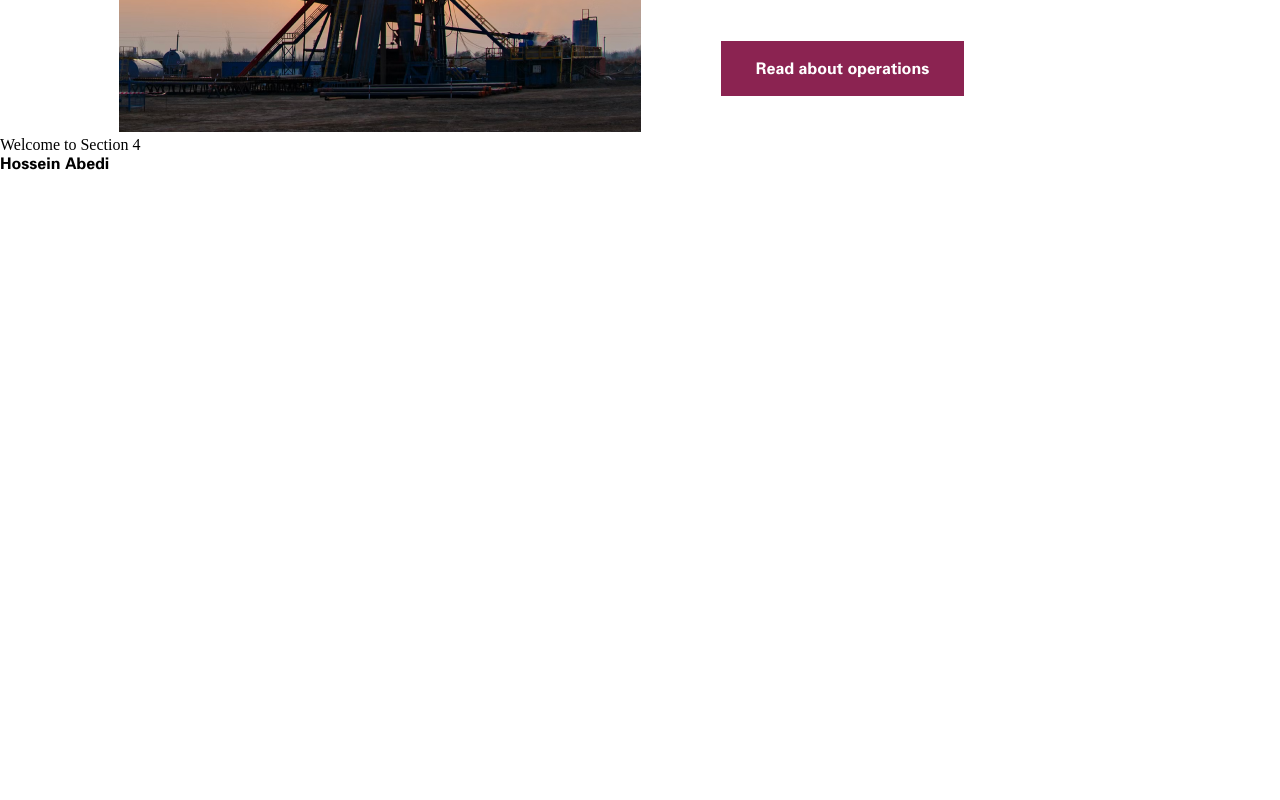
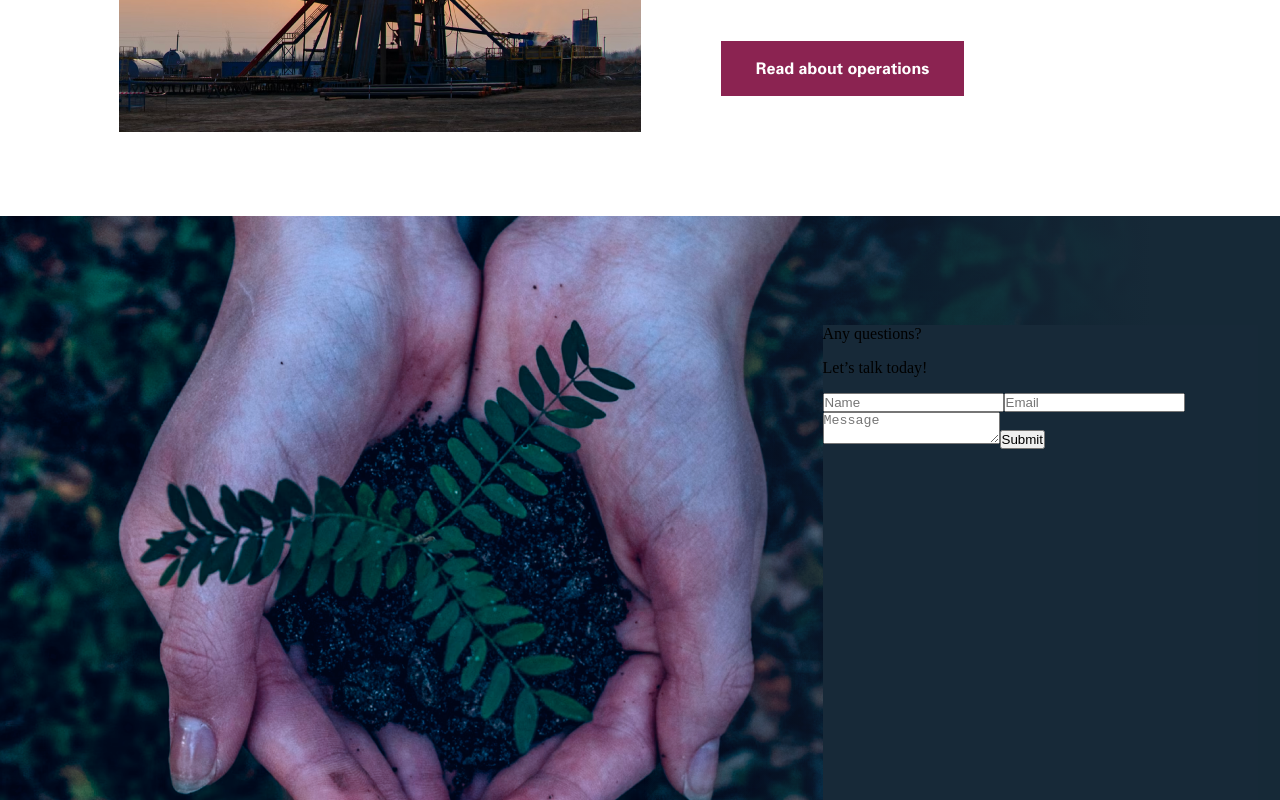
Before and after one commit to hoseinabedi/webicient, a Next.js app: page / in a window 1280 px wide. Shown: the part 3160-3960 px from the top of the page. Before the commit the page ends 3333 px from the top, so only its background shows below. Built offline with nearby package versions, Linux system fonts and the light colour scheme.

Commit message:
section4 background set

```diff
--- a/src/app/page.module.css
+++ b/src/app/page.module.css
@@ -249,7 +249,45 @@
 }
 
 /**** Section 4 ****/
-
+.section4{
+    margin-top: 5rem;
+    width: 100%;
+    height: 758px;
+    position: relative;
+    display: flex;
+    justify-content: center;
+    align-items: center;
+}
+.section4 .footerBg{
+    position: absolute;
+    background-image: url('../../public/footer.png');
+    background-repeat: no-repeat;
+    background-size: cover;
+    width: 100%;
+    height: 100%;
+    z-index: -1;
+}
+.section4 .footerBg::after{
+    content: '';
+    display: block;
+    position: absolute;
+    right: 0;
+    width: 50%;
+    height: 100%;
+    background: linear-gradient(90deg, rgba(17,42,61,0) 0%, rgba(22,41,55,1) 80%);
+    /* background: linear-gradient(90deg, rgba(17,42,61,0) 0%, rgba(22,41,55,1) 100%); */
+    /* background: linear-gradient(90deg, rgba(17,42,61,0.3) 0%, rgba(22,41,55,1) 100%); */
+    z-index: -1;
+}
+.section4 .contactForm{
+    transform: translateX(400px);
+    display: flex;
+    flex-direction: column;
+    gap: 1rem;
+    background-color: #172938;
+    width: 435px;
+    height: 540px;
+}
 
 
 .content {
--- a/src/components/home_page/section4.jsx
+++ b/src/components/home_page/section4.jsx
@@ -2,8 +2,18 @@ import styles from '@/app/page.module.css'
 
 const Section4 = () => {
     return(
-        <div>
-            Welcome to Section 4
+        <div className={styles.section4}>
+            <div className={styles.footerBg}></div>
+            <div className={styles.contactForm}>
+                <p>Any questions?</p>
+                <p>Let’s talk today!</p>
+                <form>
+                    <input type="text" placeholder="Name"/>
+                    <input type="text" placeholder="Email"/>
+                    <textarea placeholder="Message"></textarea>
+                    <input type="submit" value="Submit"/>
+                </form>
+            </div>
         </div>
     )
 }
```
Also changed, not shown: public/footer.png (added).
